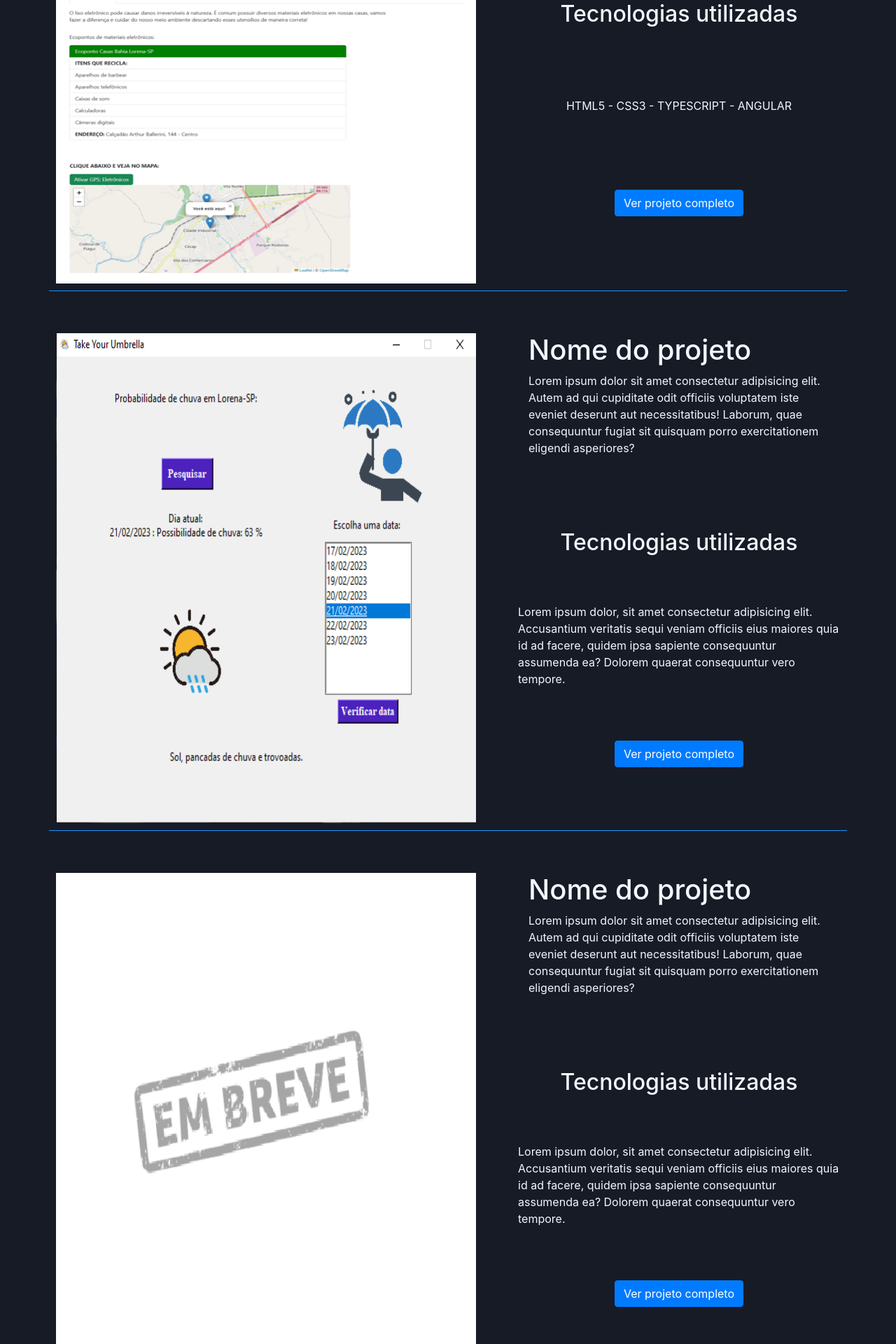
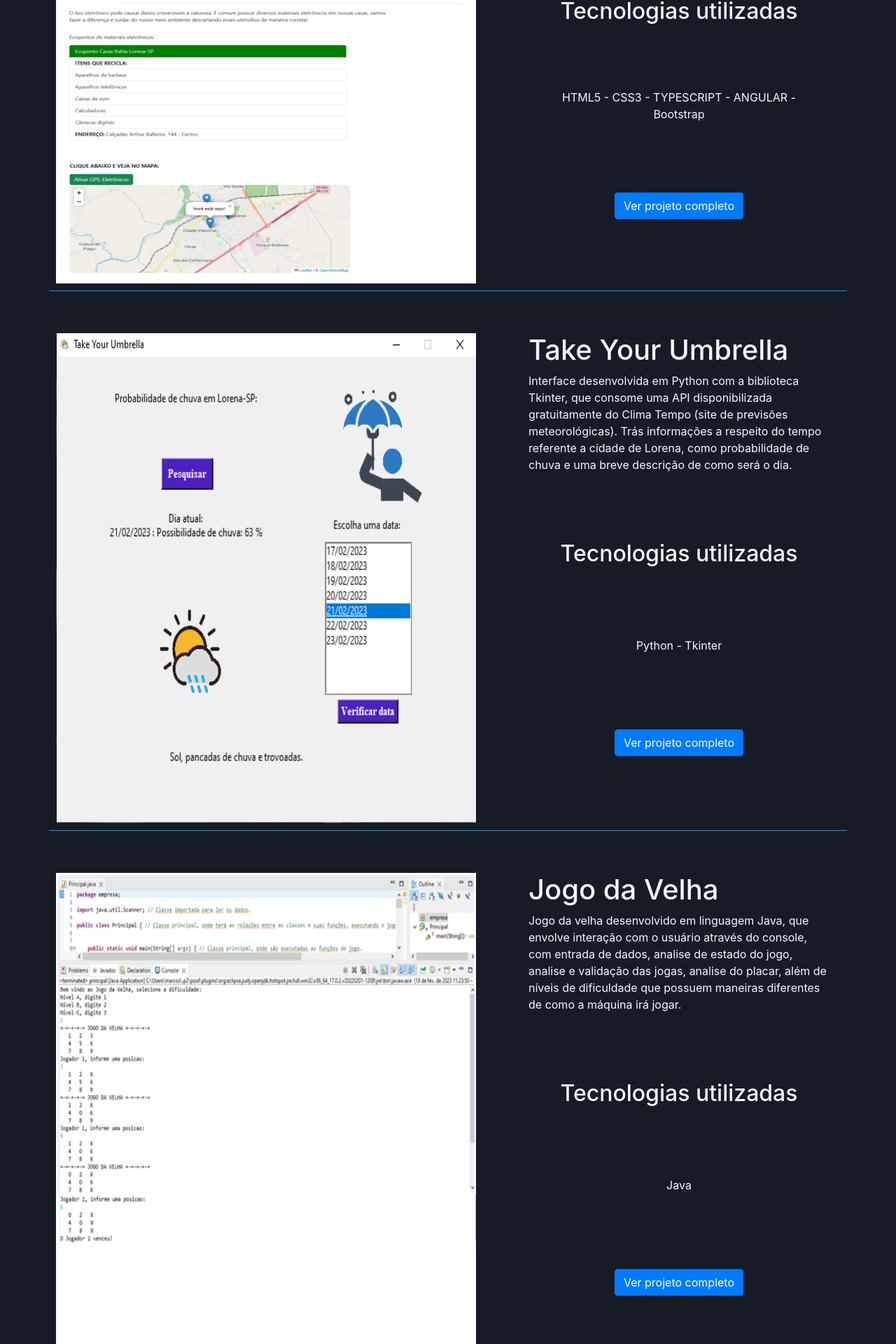
Before and after one commit to MarcosViniciusR/PortfolioWeb, an Angular app: page /projeto in a window 1280 px wide. Shown: the part 539-2459 px from the top of the page at 70% size. Built offline with nearby package versions, Linux system fonts and the light colour scheme.

Commit message:
add projeto java

```diff
--- a/src/app/home/home.component.html
+++ b/src/app/home/home.component.html
@@ -191,10 +191,10 @@
                 </div>
 
                 <div class="card" style="width: 18rem;">
-                    <img class="card-img-top" src="./assets/imagens/embreve.png" alt="Imagem de capa do card">
+                    <img class="card-img-top" src="./assets/imagens/jogo-da-velha.png" alt="Jogo da Velha em Java">
                     <div class="card-body">
-                      <h5 class="card-title">Título do card</h5>
-                      <p class="card-text">Um exemplo de texto rápido para construir o título do card e fazer</p>
+                      <h5 class="card-title">Jogo da velha</h5>
+                      <p class="card-text">Jogo da velha desenvolvido em Java executado em console</p>
                       <a routerLink="/projeto" class="btn btn-primary">Detalhes</a>
                     </div>
                 </div>
--- a/src/app/projetos/projetos.component.css
+++ b/src/app/projetos/projetos.component.css
@@ -17,7 +17,6 @@
     margin-right: 10px;
     width: 600px;
     height: 700px;
-    background-color: brown;
     transition: 1s;
 }
 
@@ -32,7 +31,6 @@
 
 .titulo{
     height: 200px;
-   /* background-color: blue; */
 }
 
 .descricao{
@@ -41,7 +39,7 @@
     height: 400px;
     justify-content: center;
     align-items: center;
-  /*  background-color: aqua; */
+    text-align: center;
 }
 
 .descricao-projeto{
@@ -49,7 +47,6 @@
     flex-wrap: wrap;
     width: 460px;
     height: 700px;
-  /*  background-color: blueviolet; */
     justify-content: center;
     align-items: flex-start;
 
--- a/src/app/projetos/projetos.component.html
+++ b/src/app/projetos/projetos.component.html
@@ -14,12 +14,15 @@
         <div class="descricao-projeto">
             <div class=" container titulo">
                 <h1>EcoMaps Lorena-SP</h1>
-                <p>Aplicativo para encontrar os ecopontos da cidade de Lorena-SP.</p>
+                <p>Aplicativo para encontrar os ecopontos da cidade de Lorena-SP. Desenvolvido através do framework Angular, utilizando componentes, diretivas, funções, e bibliotecas para geração do conteúdo. Utilizando linguagem TypeScript e biblioteca do Bootstrap, além de HTML e CSS para construção e organização do aplicativo e sua responsividade. </p>
 
             </div>
-            <div class="descricao">
+            <div class="container descricao">
                 <h2>Tecnologias utilizadas</h2>
-                <p>HTML5 - CSS3 - TYPESCRIPT - ANGULAR</p>
+                <div class="container tecno">
+                    <p>HTML5 - CSS3 - TYPESCRIPT - ANGULAR - Bootstrap</p>
+
+                </div>
 
                 <button class="btn btn-primary">Ver projeto completo</button>
             </div>
@@ -35,13 +38,16 @@
         </div>
         <div class="descricao-projeto">
             <div class=" container titulo">
-                <h1>Nome do projeto</h1>
-                <p>Lorem ipsum dolor sit amet consectetur adipisicing elit. Autem ad qui cupiditate odit officiis voluptatem iste eveniet deserunt aut necessitatibus! Laborum, quae consequuntur fugiat sit quisquam porro exercitationem eligendi asperiores?</p>
+                <h1>Take Your Umbrella</h1>
+                <p>Interface desenvolvida em Python com a biblioteca Tkinter, que consome uma API disponibilizada gratuitamente do Clima Tempo (site de previsões meteorológicas). Trás informações a respeito do tempo referente a cidade de Lorena, como probabilidade de chuva e uma breve descrição de como será o dia. </p>
 
             </div>
-            <div class="descricao">
+            <div class="container descricao">
                 <h2>Tecnologias utilizadas</h2>
-                <p>Lorem ipsum dolor, sit amet consectetur adipisicing elit. Accusantium veritatis sequi veniam officiis eius maiores quia id ad facere, quidem ipsa sapiente consequuntur assumenda ea? Dolorem quaerat consequuntur vero tempore.</p>
+                <div class="container tecno">
+                    <p>Python - Tkinter</p>
+
+                </div>
 
                 <button class="btn btn-primary">Ver projeto completo</button>
             </div>
@@ -52,18 +58,21 @@
 
     <div class="container projetos">
         <div class="primeiro-projeto">
-            <img src="./assets/imagens/embreve.png" alt="Projeto 1">
+            <img src="./assets/imagens/jogo-da-velha.png" alt="Jogo da velha em Java">
 
         </div>
         <div class="descricao-projeto">
             <div class=" container titulo">
-                <h1>Nome do projeto</h1>
-                <p>Lorem ipsum dolor sit amet consectetur adipisicing elit. Autem ad qui cupiditate odit officiis voluptatem iste eveniet deserunt aut necessitatibus! Laborum, quae consequuntur fugiat sit quisquam porro exercitationem eligendi asperiores?</p>
+                <h1>Jogo da Velha</h1>
+                <p>Jogo da velha desenvolvido em linguagem Java, que envolve interação com o usuário através do console, com entrada de dados, analise de estado do jogo, analise e validação das jogas, analise do placar, além de níveis de dificuldade que possuem maneiras diferentes de como a máquina irá jogar.</p>
 
             </div>
-            <div class="descricao">
+            <div class="container descricao">
                 <h2>Tecnologias utilizadas</h2>
-                <p>Lorem ipsum dolor, sit amet consectetur adipisicing elit. Accusantium veritatis sequi veniam officiis eius maiores quia id ad facere, quidem ipsa sapiente consequuntur assumenda ea? Dolorem quaerat consequuntur vero tempore.</p>
+                <div class="container tecno">
+                    <p>Java</p>
+
+                </div>
 
                 <button class="btn btn-primary">Ver projeto completo</button>
             </div>
```
Also changed, not shown: src/assets/imagens/jogo-da-velha.png (added).
